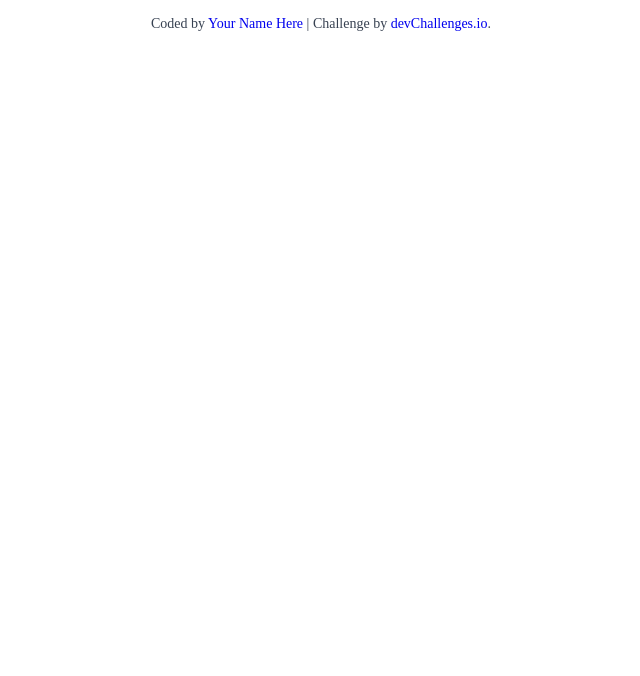
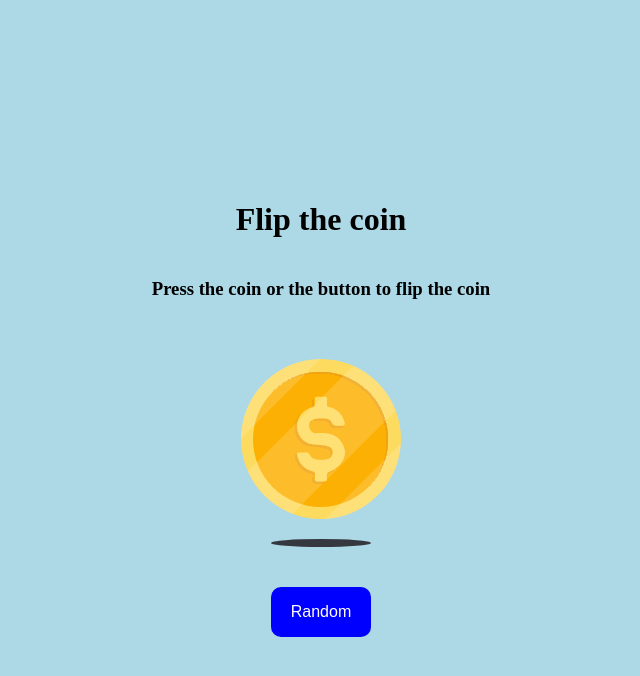
Before and after one commit to divyanshu05git/flip-the-coin, a plain HTML site: page flip-the-coin-master/index.html in a window 1280 px wide. Shown: the whole page, without its empty margins (319-959 px from the left). Drawn offline with Linux system fonts and the light colour scheme.

Commit message:
Basic  fliping application

```diff
--- a/flip-the-coin-master/index.html
+++ b/flip-the-coin-master/index.html
@@ -3,56 +3,74 @@
   <head>
     <meta charset="UTF-8" />
     <meta name="viewport" content="width=device-width, initial-scale=1.0" />
-
-    <link
-      rel="icon"
-      href="resources/favicon.ico"
-      type="image/x-icon"
-      sizes="96x96"
-    />
-
-    <title>Flip the coin | devChallenges.io</title>
-
-    <!--You are welcome to delete these styles or modify them in your own stylesheet -->
     <style>
-      * {
-        margin: 0;
-        padding: 0;
-        box-sizing: border-box;
+      body{
+        background-color: lightblue;
+        height: 100vh;
+        display: flex;
+        flex-direction: column;
+        justify-content: center;
+        align-items: center;
       }
 
-      body {
-        height: 100vh;
+      #b3{
+        display: flex;
+        flex-direction: column;
+        align-items: center;
+        margin-top: 40px;
+        margin-bottom: 40px;
       }
 
-      .author-info {
-        font-size: 14px;
-        text-align: center;
-        margin-top: 16px;
-        color: rgb(55, 65, 81);
+      #button{
+        height: 50px;
+        width: 100px;
+        background-color: blue;
+        color:white;
+        font-size: 16px;
+        border: none;
+        border-radius: 10px;
+        cursor: pointer;
+        transition: all 0.3s ease;
       }
 
-      .author-info a {
-        text-decoration: none;
+      #button:hover {
+      background-color: darkblue;
+      transform: scale(1.05);
       }
+
+      #button:active {
+      background-color: navy;
+      transform: scale(0.95);
+      box-shadow: 0 2px 3px rgba(0, 0, 0, 0.3);
+      }
+
     </style>
   </head>
   <body>
-    <!--
+    <div id="b1">
+    <h1>Flip the coin</h1>
+    </div>
 
-    Flip a Coin Game
-    Press the coin or the button to flip the coin
-    Head
-    Tail
-    Random
+    <div id="b2">
+      <h3>Press the coin or the button to flip the coin</h3>
+    </div>
 
-    -->
+    <div id="b3">
+      <img id="coin" src="resources/heads.svg" onclick="flipTheCoin()">
+      <img style="margin-top: 20px;" src="resources/shadow.svg">
+    </div>
 
-    <div class="author-info">
-      Coded by <a href="#">Your Name Here</a> | Challenge by
-      <a href="https://www.devchallenges.io?ref=challenge" target="_blank"
-        >devChallenges.io</a
-      >.
-    </div>
+    <button id="button" onclick="flipTheCoin()">Random</button>
+
+    <script>
+      function flipTheCoin(){
+        const img=document.getElementById("coin")
+
+        const isHead=Math.random()<0.5;
+
+        img.src=isHead?"resources/heads.svg":"resources/tails.svg"
+      }
+    </script>
   </body>
+
 </html>
```
